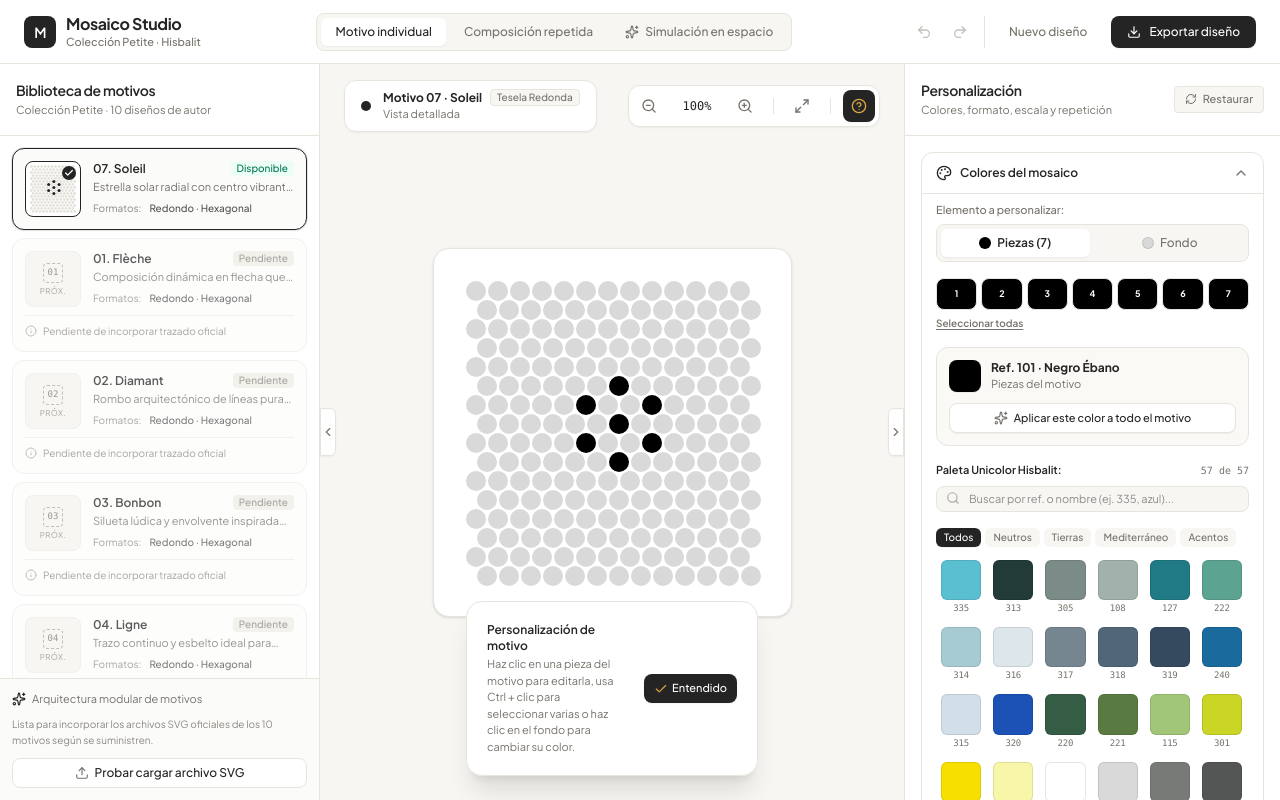
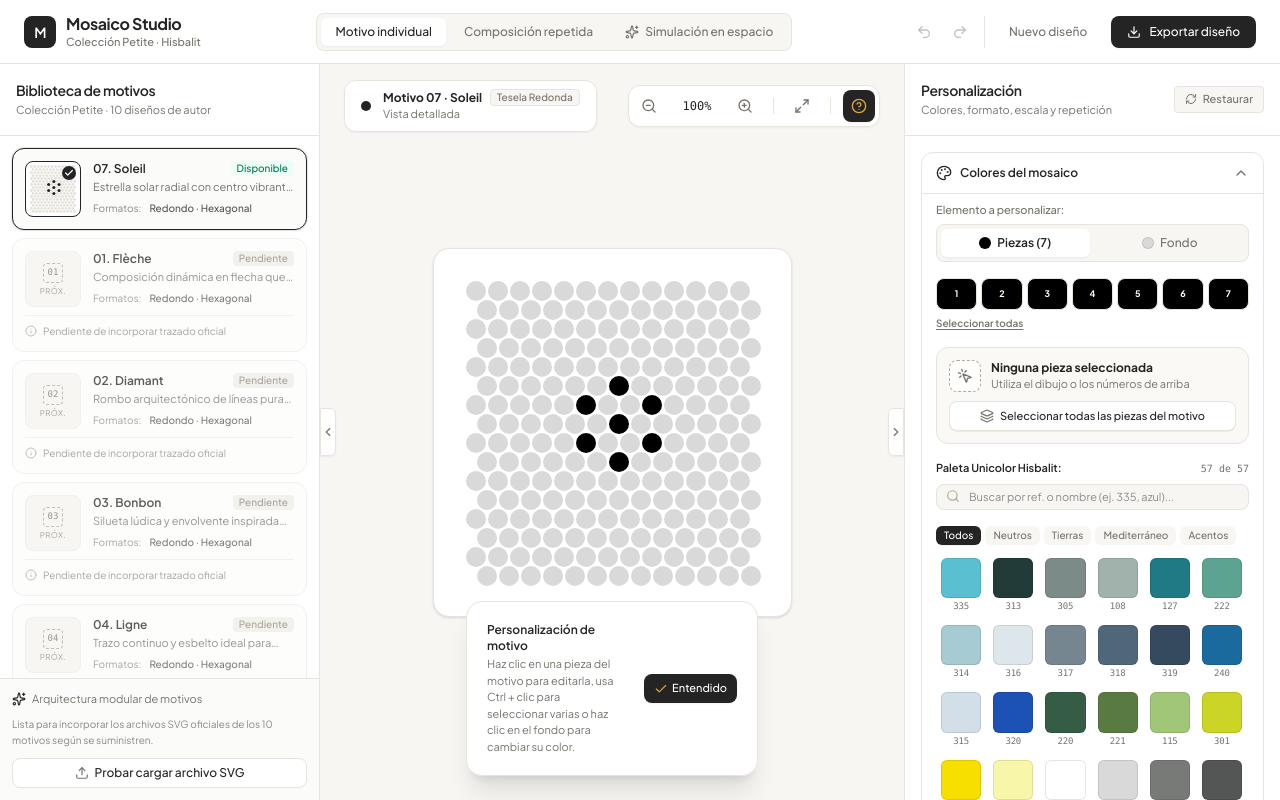
Before and after one commit to pulshar/mosaicos-hisbalit, a React (Vite) app: page / in a window 1280 px wide. Built offline with nearby package versions, Linux system fonts and the light colour scheme.

Commit message:
Quitar pieza superior seleccionada por defecto

```diff
--- a/src/components/CustomizationPanel.tsx
+++ b/src/components/CustomizationPanel.tsx
@@ -24,6 +24,8 @@ import {
   Layers,
   Search,
   X,
+  Info,
+  MousePointerClick,
 } from 'lucide-react';
 
 interface CustomizationPanelProps {
@@ -124,20 +126,49 @@ export const CustomizationPanel: React.FC<CustomizationPanelProps> = ({
   // Category filter and search state for materials palette
   const [materialCategory, setMaterialCategory] = useState<'Todos' | 'Neutros' | 'Tierras' | 'Mediterráneo' | 'Acentos'>('Todos');
   const [searchQuery, setSearchQuery] = useState('');
+  const [noSelectionNotice, setNoSelectionNotice] = useState(false);
+  const pendingColorRef = React.useRef<string | null>(null);
+  const noticeTimerRef = React.useRef<ReturnType<typeof setTimeout> | null>(null);
 
-  const selectedPieces = svgData?.motifPieces.filter(p => selectedPieceIds.includes(p.id)) || [];
-  const selectedPiece = selectedPieces[0] || svgData?.motifPieces.find(p => p.id === selectedPieceId);
+  // Clear notice when pieces become selected
+  useEffect(() => {
+    if (selectedPieceIds.length > 0 && !selectedPieceIds.includes('background')) {
+      setNoSelectionNotice(false);
+    }
+  }, [selectedPieceIds]);
+
+  const hasPieceSelection = selectedPieceIds.length > 0 && !selectedPieceIds.includes('background');
+  const selectedPieces = hasPieceSelection
+    ? (svgData?.motifPieces.filter(p => selectedPieceIds.includes(p.id)) || [])
+    : [];
+  const selectedPiece = hasPieceSelection
+    ? (selectedPieces[0] || (selectedPieceId && selectedPieceId !== 'background' ? svgData?.motifPieces.find(p => p.id === selectedPieceId) : null))
+    : null;
+
+  // Determine if all pieces share the exact same color
+  const allPiecesSameColor = svgData?.motifPieces.length
+    ? svgData.motifPieces.every(p => {
+      const col = (customization.pieceColors[p.id] || p.originalColor).toLowerCase();
+      const firstCol = (customization.pieceColors[svgData.motifPieces[0].id] || svgData.motifPieces[0].originalColor).toLowerCase();
+      return col === firstCol;
+    })
+    : false;
+  const commonMotifColor = allPiecesSameColor && svgData?.motifPieces[0]
+    ? (customization.pieceColors[svgData.motifPieces[0].id] || svgData.motifPieces[0].originalColor)
+    : null;
+
+  // Active color for piece: only defined if there is an active piece selection
   const activeColorForPiece = selectedPiece
     ? customization.pieceColors[selectedPiece.id] || selectedPiece.originalColor
-    : (svgData?.motifPieces[0] ? customization.pieceColors[svgData.motifPieces[0].id] || svgData.motifPieces[0].originalColor : '#000000');
+    : null;
 
   const currentColor = colorTarget === 'background'
     ? (customization.backgroundColor || '#D9D9D9')
     : activeColorForPiece;
 
-  const activeMaterial = HISBALIT_PALETTE.find(
-    s => s.hex.toUpperCase() === currentColor.toUpperCase()
-  );
+  const activeMaterial = currentColor
+    ? HISBALIT_PALETTE.find(s => s.hex.toUpperCase() === currentColor.toUpperCase())
+    : null;
 
   const handleSelectMaterial = (hex: string) => {
     saveRecentColor(hex);
@@ -153,9 +184,14 @@ export const CustomizationPanel: React.FC<CustomizationPanelProps> = ({
         }
       } else if (selectedPieceId && selectedPieceId !== 'background') {
         onUpdatePieceColor(selectedPieceId, hex);
-      } else if (svgData?.motifPieces[0]) {
-        // Apply to first piece if none specifically selected
-        onUpdatePieceColor(svgData.motifPieces[0].id, hex);
+      } else {
+        // Opción A: Estado neutro estricto - No teñir arbitrariamente ninguna pieza
+        pendingColorRef.current = hex;
+        setNoSelectionNotice(true);
+        if (noticeTimerRef.current) clearTimeout(noticeTimerRef.current);
+        noticeTimerRef.current = setTimeout(() => {
+          setNoSelectionNotice(false);
+        }, 5000);
       }
     }
   };
@@ -227,17 +263,17 @@ export const CustomizationPanel: React.FC<CustomizationPanelProps> = ({
                     onClick={() => {
                       setColorTarget('piece');
                       if (selectedPieceId === 'background') {
-                        onSelectPiece(svgData?.motifPieces[0]?.id || null);
+                        onSelectPiece(null);
                       }
                     }}
-                    className={`py-1.5 text-xs font-medium rounded-md transition-all flex items-center justify-center gap-1.5 ${colorTarget === 'piece'
+                    className={`py-1.5 text-xs font-medium rounded-md transition-all flex items-center justify-center gap-1.5 cursor-pointer ${colorTarget === 'piece'
                       ? 'bg-white text-[#242424] shadow-xs font-semibold'
                       : 'text-[#77736C] hover:text-[#242424]'
                       }`}
                   >
                     <div
-                      className="w-3 h-3 rounded-full border border-black/10"
-                      style={{ backgroundColor: activeColorForPiece }}
+                      className="w-3 h-3 rounded-full border border-black/10 shrink-0"
+                      style={{ backgroundColor: activeColorForPiece || commonMotifColor || '#D9D9D9' }}
                     />
                     <span>Piezas ({svgData?.motifPieces.length || 7})</span>
                   </button>
@@ -348,40 +384,104 @@ export const CustomizationPanel: React.FC<CustomizationPanelProps> = ({
 
               {/* Active Material Display Card */}
               <div className="p-3 bg-[#FAF9F5] rounded-xl border border-[#E7E4DE] space-y-2.5">
+                {colorTarget === 'background' ? (
                   <div className="flex items-center justify-between">
                     <div className="flex items-center gap-2.5">
                       <div
                         className="w-8 h-8 rounded-lg border border-black/15 shadow-2xs shrink-0 flex items-center justify-center"
-                      style={{ backgroundColor: currentColor }}
+                        style={{ backgroundColor: currentColor || '#D9D9D9' }}
                       />
                       <div>
                         <div className="text-xs font-bold text-[#242424]">
                           {activeMaterial ? `Ref. ${activeMaterial.code} · ${activeMaterial.name}` : 'Color personalizado'}
                         </div>
                         <div className="text-[11px] text-[#77736C]">
-                        {colorTarget === 'background'
-                          ? 'Fondo de la malla'
-                          : selectedPieceIds.length > 1
+                          Fondo de la malla
+                        </div>
+                      </div>
+                    </div>
+                  </div>
+                ) : hasPieceSelection ? (
+                  <>
+                    <div className="flex items-center justify-between">
+                      <div className="flex items-center gap-2.5">
+                        <div
+                          className="w-8 h-8 rounded-lg border border-black/15 shadow-2xs shrink-0 flex items-center justify-center"
+                          style={{ backgroundColor: currentColor || '#000000' }}
+                        />
+                        <div>
+                          <div className="text-xs font-bold text-[#242424]">
+                            {activeMaterial ? `Ref. ${activeMaterial.code} · ${activeMaterial.name}` : 'Color personalizado'}
+                          </div>
+                          <div className="text-[11px] text-[#77736C]">
+                            {selectedPieceIds.length > 1
                               ? `${selectedPieceIds.length} piezas seleccionadas`
                               : selectedPiece
                                 ? selectedPiece.name
-                              : 'Piezas del motivo'}
+                                : 'Pieza seleccionada'}
                           </div>
                         </div>
                       </div>
                     </div>
 
                     {/* If coloring piece: button to apply this material to ALL pieces */}
-                {colorTarget === 'piece' && (
+                    {currentColor && (
                       <button
                         onClick={() => onApplyColorToAllMotifPieces(currentColor)}
-                    className="w-full py-1.5 px-2 text-[11px] font-medium text-[#242424] bg-white hover:bg-[#F7F6F2] border border-[#E7E4DE] rounded-lg transition-colors flex items-center justify-center gap-1.5 shadow-2xs"
+                        className="w-full py-1.5 px-2 text-[11px] font-medium text-[#242424] bg-white hover:bg-[#F7F6F2] border border-[#E7E4DE] rounded-lg transition-colors flex items-center justify-center gap-1.5 shadow-2xs cursor-pointer"
                       >
                         <Sparkles className="w-3.5 h-3.5 text-[#77736C]" />
                         <span>Aplicar este color a todo el motivo</span>
                       </button>
                     )}
+                  </>
+                ) : (
+                  <div className="space-y-2">
+                    <div className="flex items-center gap-2.5">
+                      <div className="w-8 h-8 rounded-lg border border-dashed border-[#AFAAA0] bg-white/80 shrink-0 flex items-center justify-center text-[#77736C]">
+                        <MousePointerClick className="w-4 h-4 text-[#77736C]" />
                       </div>
+                      <div>
+                        <div className="text-xs font-bold text-[#242424]">
+                          Ninguna pieza seleccionada
+                        </div>
+                        <div className="text-[11px] text-[#77736C]">
+                          Utiliza el dibujo o los números de arriba
+                        </div>
+                      </div>
+                    </div>
+                    <button
+                      type="button"
+                      onClick={() => {
+                        if (svgData) {
+                          const allIds = svgData.motifPieces.map(p => p.id);
+                          if (onSelectMultiplePieces) {
+                            onSelectMultiplePieces(allIds);
+                          } else {
+                            onSelectPiece(allIds);
+                          }
+                        }
+                      }}
+                      className="w-full py-1.5 px-2 text-[11px] font-medium text-[#242424] bg-white hover:bg-[#F7F6F2] border border-[#E7E4DE] rounded-lg transition-colors flex items-center justify-center gap-1.5 shadow-2xs cursor-pointer"
+                    >
+                      <Layers className="w-3.5 h-3.5 text-[#77736C]" />
+                      <span>Seleccionar todas las piezas del motivo</span>
+                    </button>
+                  </div>
+                )}
+              </div>
+
+              {/* Notice when clicking a material swatch with no selection */}
+              {noSelectionNotice && !hasPieceSelection && colorTarget === 'piece' && (
+                <div className="p-2.5 bg-amber-50/90 border border-amber-200/90 rounded-xl text-amber-950 text-xs flex items-center justify-between gap-2 animate-fadeIn transition-all">
+                  <div className="flex items-center gap-1.5 min-w-0">
+                    <Info className="w-4 h-4 text-amber-700 shrink-0" />
+                    <span className="text-[11px] font-medium text-amber-950">
+                      Selecciona antes las piezas para aplicar el color
+                    </span>
+                  </div>
+                </div>
+              )}
 
               {/* Material Palette Selection */}
               <div>
@@ -437,7 +537,9 @@ export const CustomizationPanel: React.FC<CustomizationPanelProps> = ({
                 {/* Swatches Grid */}
                 <div className="grid grid-cols-6 gap-x-1.5 gap-y-2 max-h-80 overflow-y-auto p-0.5 pr-1">
                   {filteredMaterials.map((swatch) => {
-                    const isSelected = swatch.hex.toUpperCase() === currentColor.toUpperCase();
+                    const isSelected = currentColor
+                      ? swatch.hex.toUpperCase() === currentColor.toUpperCase()
+                      : false;
                     const isLight = [
                       '#FFFFFF', '#F8F6A8', '#F7DF00', '#DDE6EA', '#D2DFE8', '#D9D9D9',
                       '#F3EEDA', '#C7DFD5', '#E5D5B9', '#EBDEB3', '#DED7BF', '#F5D79B',
```
Lines whose indentation alone changed are shown as unchanged.
